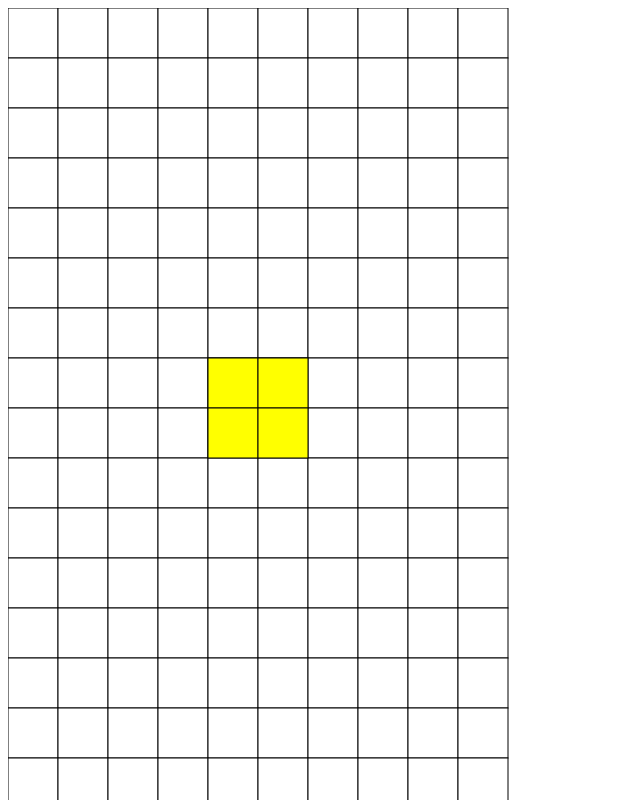
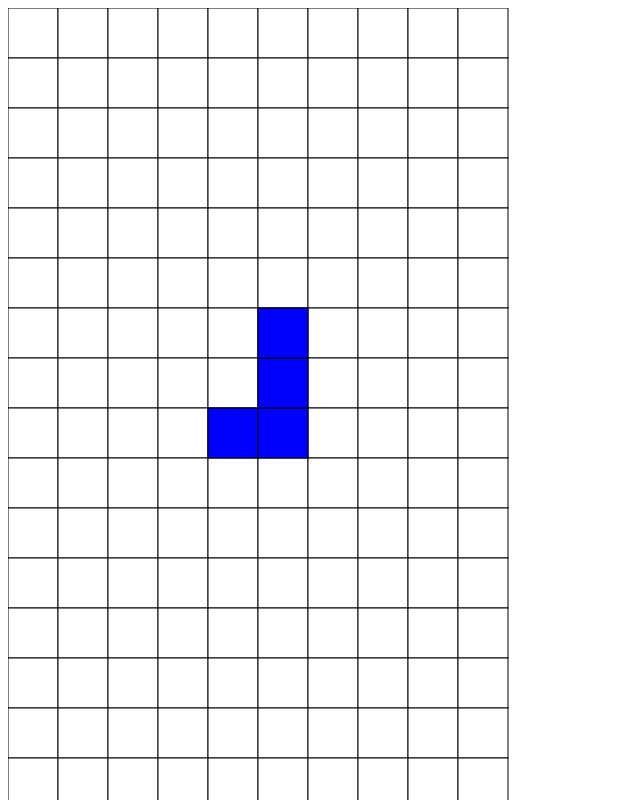
Before and after one commit to wemmaling/Tetris, a React app: page / in a window 1280 px wide. Shown: the top 800 px of the page, without its empty margins (0-640 px from the left). Built offline with nearby package versions, Linux system fonts and the light colour scheme.

Commit message:
1、完成随机生成器（随机类型和随机方向） 2、完成Tetromino的旋转

```diff
--- a/app/TetrisMap.jsx
+++ b/app/TetrisMap.jsx
@@ -3,7 +3,7 @@ import { connect } from 'react-redux'
 import Cell from 'Cell'
 import { indexToCoordinate } from 'utils'
 import * as A from 'action'
-import { colorMap } from 'resource'
+import { colorMap, directionMapDelta } from 'resource'
 
 
 function mapStateToProps(state, ownProps) {
@@ -32,18 +32,18 @@ class TetrisMap extends React.Component {
       dCol = 0
     } else if (event.key === 'w') {
       // todo 旋转
+      this.props.dispatch({ type: A.RORATE })
     }
     this.props.dispatch({ type: A.MOVE_TETROMINO, dRow, dCol })
   }
 
   render() {
     const { tetrisMap, curTetromino, score, isGameOver } = this.props
-    if(isGameOver) {
-      alert('Game Over!')
+    if (isGameOver) {
+      console.log('Game Over!')
     }
-    const { color, delta } = colorMap.get(curTetromino.get('type'))
-    const tRow = curTetromino.get('row')
-    const tCol = curTetromino.get('col')
+    const { type, row: tRow, col: tCol, direction } = curTetromino.toObject()
+    const { color } = colorMap.get(type)
 
     return (
       <div>
@@ -61,7 +61,7 @@ class TetrisMap extends React.Component {
             </g>
           )}
           <g>
-            {delta.map((every, index) => {
+            {directionMapDelta.get(type).get(direction).map((every, index) => {
               const { x, y } = indexToCoordinate(tRow + every[0], tCol + every[1])
               return (
                 <Cell key={index} x={x} y={y} fill={color} />
--- a/app/action.js
+++ b/app/action.js
@@ -13,3 +13,5 @@ export const CLEAR_LINES = 'CLEAR_LINES'
 export const UPDATE_SCORE = 'UPDATE_SCORE'
 // 游戏结束
 export const GAME_OVER = 'GAME_OVER'
+// 旋转物块
+export const RORATE = 'RORATE'
--- a/app/reducer.js
+++ b/app/reducer.js
@@ -1,11 +1,12 @@
 import { List, Map, Repeat } from 'immutable'
 import * as A from 'action'
+import { dropRandom } from './utils'
 
 const initialState = Map({
   // 当前存储的背景数据结构
   tetrisMap: Repeat(Repeat("X", 10).toList(), 20).toList(),
   // 正在下落的tetromino类型以及当前坐标
-  curTetromino: Map({ type: 'O', row: 0, col: 4 }),
+  curTetromino: Map({ type: dropRandom(), row: 0, col: 4, direction: Math.floor(Math.random() * 4) }),
   // 计算得分，每下落一个物块得10分，一次性消1行100分，2行200，3行400，4行800
   score: 0,
   // 游戏是否结束
@@ -24,11 +25,10 @@ export default function updateMap(state = initialState, action) {
     return state.set('curTetromino', newTetromino)
   } else if (action.type === A.UPDATE_SCORE) {
     const { getScore } = action
-    console.log(getScore)
     return state.update('score', v => v + getScore)
   } else if (action.type === A.GAME_OVER) {
     return state.set('isGameOver', true)
-  }else {
+  } else {
     return state
   }
 }
--- a/app/resource.js
+++ b/app/resource.js
@@ -1,15 +1,45 @@
 import { Map, List } from "immutable"
+import { rorate } from 'utils'
 
 export const colorMap = Map({
-  'X': { color: 'white', delta: [] },
-  'Z': { color: '#FF0000', delta: [[0, 0], [0, 1], [1, 1], [1, 2]] },
-  'J': { color: '#0000FF', delta: [[0, 0], [1, 0], [1, 1], [1, 2]] },
-  'S': { color: '#00FF00', delta: [[0, 0], [0, 1], [1, -1], [1, 0]] },
-  'O': { color: '#FFFF00', delta: [[0, 0], [0, 1], [1, 0], [1, 1]] },
-  'L': { color: '#FF9900', delta: [[0, 0], [1, -2], [1, -1], [1, 0]] },
-  'T': { color: '#9900FF', delta: [[0, 0], [1, -1], [1, 0], [1, 1]] },
-  'I': { color: '#00FFFF', delta: [[0, 0], [0, 1], [0, 2], [0, 3]] },
+  'X': { color: 'white' },
+  'Z': { color: '#FF0000' },
+  'J': { color: '#0000FF' },
+  'S': { color: '#00FF00' },
+  'O': { color: '#FFFF00' },
+  'L': { color: '#FF9900' },
+  'T': { color: '#9900FF' },
+  'I': { color: '#00FFFF' },
 })
+
+// direction为0时的形状方向
+let zDelta = List([[[0, -1], [0, 0], [1, 0], [1, 1]]])
+let jDelta = List([[[0, -1], [1, -1], [1, 0], [1, 1]]])
+let sDelta = List([[[0, 0], [0, 1], [1, -1], [1, 0]]])
+let oDelta = List([[[0, 0], [0, 1], [1, 0], [1, 1]]])
+let lDelta = List([[[0, 1], [1, -1], [1, 0], [1, 1]]])
+let tDelta = List([[[-1, 0], [0, -1], [0, 0], [0, 1]]])
+let iDelta = List([[[0, -2], [0, -1], [0, 0], [0, 1]]])
+
+for (let index = 0; index < 3; index += 1) {
+  zDelta = zDelta.insert(zDelta.size, rorate(zDelta.get(zDelta.size - 1)))
+  jDelta = jDelta.insert(jDelta.size, rorate(jDelta.get(jDelta.size - 1)))
+  sDelta = sDelta.insert(sDelta.size, rorate(sDelta.get(sDelta.size - 1)))
+  oDelta = oDelta.insert(oDelta.size, rorate(oDelta.get(oDelta.size - 1)))
+  lDelta = lDelta.insert(lDelta.size, rorate(lDelta.get(lDelta.size - 1)))
+  tDelta = tDelta.insert(tDelta.size, rorate(tDelta.get(tDelta.size - 1)))
+  iDelta = iDelta.insert(iDelta.size, rorate(iDelta.get(iDelta.size - 1)))
+}
 
 // 计算得分，每下落一个物块得10分，一次性消1行100分，2行200，3行400，4行800
 export const scoreRule = List([100, 200, 400, 800])
+
+export const directionMapDelta = Map({
+  'Z': zDelta,
+  'J': jDelta,
+  'S': sDelta,
+  'O': oDelta,
+  'L': lDelta,
+  'T': tDelta,
+  'I': iDelta,
+})
--- a/app/saga.js
+++ b/app/saga.js
@@ -2,14 +2,15 @@ import { put, fork, takeEvery, select } from 'redux-saga/effects'
 import { delay } from 'redux-saga'
 import { Map, Repeat } from 'immutable'
 import * as A from './action'
-import { colorMap, scoreRule } from './resource'
-import { canMove } from './utils'
+import { scoreRule, directionMapDelta } from './resource'
+import { canTetrominoMove, dropRandom } from './utils'
 
 export default function* rootSaga() {
   yield takeEvery(A.MOVE_TETROMINO, moveTetromino)
   yield takeEvery(A.MERGE_MAP, updateMap)
   yield takeEvery(A.DROP_NEW_TETROMINO, dropNewTetromino)
   yield takeEvery(A.CLEAR_LINES, clearLines)
+  yield takeEvery(A.RORATE, rorateTetromino)
   yield fork(dropTetrominoLoop)
 }
 
@@ -32,7 +33,14 @@ function* dropNewTetromino() {
   const state = yield select()
   const { isGameOver } = state.toObject()
   if (!isGameOver) {
-    const newTetromino = Map({ type: 'O', row: 0, col: 4 })
+    const nextType = dropRandom()
+    // console.log(nextType)
+    const newTetromino = Map({
+      type: nextType,
+      row: 0,
+      col: 4,
+      direction: Math.floor(Math.random() * 4),
+    })
     yield put({
       type: A.RESET_TETROMINO,
       newTetromino,
@@ -49,18 +57,21 @@ function* dropNewTetromino() {
 // 当物块落下到背景边缘或者碰到其他物体时，动态物块融入背景板
 function* updateMap() {
   const state = yield select()
-  const { tetrisMap, curTetromino } = state.toObject()
-  const { type, row, col } = curTetromino.toObject()
-  const { delta } = colorMap.get(type)
+  const { tetrisMap, curTetromino, isGameOver } = state.toObject()
+  const { type, row, col, direction } = curTetromino.toObject()
+  const delta = directionMapDelta.get(type).get(direction)
   let newMap = tetrisMap
   for (let i = 0; i < 4; i++) {
     const dRow = delta[i][0]
     const dCol = delta[i][1]
     newMap = newMap.update(row + dRow, value => value.update(col + dCol, () => type))
   }
-  yield put({
-    type: A.DROP_NEW_TETROMINO,
-  })
+  // 如果游戏结束，则不继续掉落新的物块
+  if (!isGameOver) {
+    yield put({
+      type: A.DROP_NEW_TETROMINO,
+    })
+  }
   yield put({
     type: A.UPDATE_MAP,
     newMap,
@@ -82,7 +93,6 @@ function* clearLines() {
       result += 1
     }
   })
-  console.log('result:', result)
   if (result !== 0) {
     yield put({
       type: A.UPDATE_MAP,
@@ -98,21 +108,21 @@ function* clearLines() {
 // 通过键盘控制tetromino的移动
 function* moveTetromino({ dRow, dCol }) {
   const state = yield select()
-  const { tetrisMap, curTetromino } = state.toObject()
-  const { row, col, type } = curTetromino.toObject()
-  const nextPosition = Map({ type, row: row + dRow, col: col + dCol })
-  const result = canMove(tetrisMap, nextPosition)
-  // console.log(result)
+  const { tetrisMap, curTetromino, isGameOver } = state.toObject()
+  const { row, col } = curTetromino.toObject()
+  const nextPosition = curTetromino.update('row', v => v + dRow).update('col', v => v + dCol)
+  const canMove = canTetrominoMove(tetrisMap, nextPosition)
   // 如果物块刚出来就发现不能继续移动，Game Over!
-  if (!result && row === 0 && dRow === 1) {
+  if (!canMove && row === 0 && dRow === 1) {
+    debugger
     yield put({ type: A.GAME_OVER })
   } else {
     // 如果物块不能继续移动且游戏并没有结束，并且动作为向下移动，就合并背景
-    if (!result && dRow === 1) {
+    if (!canMove && dRow === 1) {
       yield put({
         type: A.MERGE_MAP
       })
-    } else if (result) { // 保证物体在下个位置不会碰到墙壁或与其他物块碰撞
+    } else if (canMove) { // 保证物体在下个位置不会碰到墙壁或与其他物块碰撞
       yield put({
         type: A.UPDATE_TETROMINO,
         curTetromino: nextPosition,
@@ -120,3 +130,17 @@ function* moveTetromino({ dRow, dCol }) {
     }
   }
 }
+
+// 旋转
+function* rorateTetromino() {
+  const state = yield select()
+  const { tetrisMap, curTetromino } = state.toObject()
+  const nextPosition = curTetromino.update('direction', v => (v + 1) % 4)
+  const canMove = canTetrominoMove(tetrisMap, nextPosition)
+  if (canMove) {
+    yield put({
+      type: A.UPDATE_TETROMINO,
+      curTetromino: nextPosition,
+    })
+  }
+}
--- a/app/store.js
+++ b/app/store.js
@@ -1,4 +1,4 @@
-import { createStore, applyMiddleware } from 'redux'
+import { createStore, applyMiddleware, compose } from 'redux'
 import createSagaMiddleware from 'redux-saga'
 import reducer from 'reducer'
 import rootSaga from './saga'
@@ -7,7 +7,9 @@ const sagaMiddleware = createSagaMiddleware()
 
 export default createStore(
   reducer,
-  applyMiddleware(sagaMiddleware)
-)
+  compose(
+    applyMiddleware(sagaMiddleware),
+    window.devToolsExtension ? window.devToolsExtension() : f => f
+  ))
 
 sagaMiddleware.run(rootSaga)
--- a/app/utils.js
+++ b/app/utils.js
@@ -1,5 +1,5 @@
 import { CELL_HEIGHT, CELL_WIDTH } from './constants.js'
-import { colorMap } from './resource'
+import { colorMap, directionMapDelta } from './resource'
 import { List } from "immutable"
 
 export function indexToCoordinate(row, col) {
@@ -8,9 +8,9 @@ export function indexToCoordinate(row, col) {
   return { x, y }
 }
 
-export function canMove(TerisMap, nextState) {
-  const { type, row, col } = nextState.toObject()
-  const { delta } = colorMap.get(type)
+export function canTetrominoMove(TerisMap, nextState) {
+  const { type, row, col, direction } = nextState.toObject()
+  const delta = directionMapDelta.get(type).get(direction)
   const colDeltaList = List(delta.map(every => every[1]))
   const rowDeltaList = List(delta.map(every => every[0]))
   const maxRow = rowDeltaList.max()
@@ -19,11 +19,16 @@ export function canMove(TerisMap, nextState) {
   if (col + minCol < 0 || col + maxCol > 9 || row + maxRow > 19) {
     return false
   }
-  return !delta.some(([dRow, dCol]) => TerisMap.get(row + dRow).get(col + dCol) !== 'X')
+  return !delta.some(([dRow, dCol]) => row + dRow >= 0 && TerisMap.get(row + dRow).get(col + dCol) !== 'X'
+  )
 }
 
-// // todo 考虑物块从哪里开始掉
-// export function isGameOver(TerisMap, nextState) {
-//   return canMove(TerisMap, nextState)
-//   // return TerisMap.get(0).some(v => v !== 'X')
-// }
+export function dropRandom() {
+  const keysArray = colorMap.keySeq().toList().delete(0).toArray()
+  const index = Math.floor(Math.random() * 7)
+  return keysArray[index]
+}
+
+export function rorate(delta) {
+  return delta.map(([dRow, dCol]) => [dCol, -dRow])
+}
```
